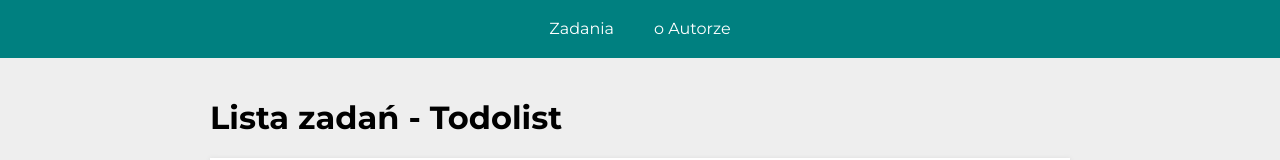
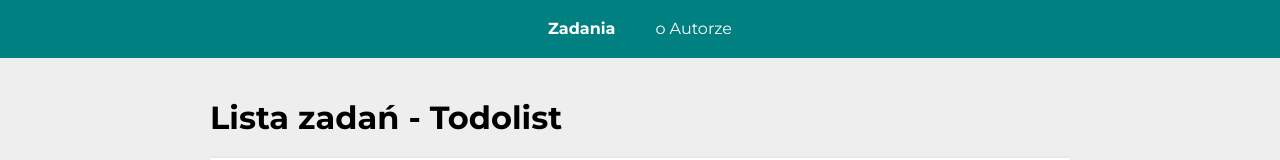
Before and after one commit to MateuszPiaszczyk/todo-list-react, a React (Create React App) app: page /#/zadania in a window 1280 px wide. Shown: the top 160 px of the page. Built offline with nearby package versions, Linux system fonts and the light colour scheme.

Commit message:
repair active page

```diff
--- a/src/Navigation/styled.js
+++ b/src/Navigation/styled.js
@@ -1,21 +1,28 @@
 import styled from "styled-components";
 import { NavLink } from "react-router-dom";
+
+const activeClassName = "link-active";
 
 export const StyledNavigation = styled.nav`
   background: ${({ theme }) => theme.color.teal};
   margin: 0;
   padding: 0;
 `;
-export const StyledNavLink = styled(NavLink)`
+export const StyledNavLink = styled(NavLink).attrs(() => ({
+  activeClassName,
+}))`
   color: ${({ theme }) => theme.color.white};
   text-decoration: none;
+  &.${activeClassName} {
+    font-weight: 700;
+  }
 
   &:hover {
     border-bottom: 1px solid;
   }
 
   &:active {
-    font-weight: bold;
+    font-weight: 700;
   }
 `;
 
```
